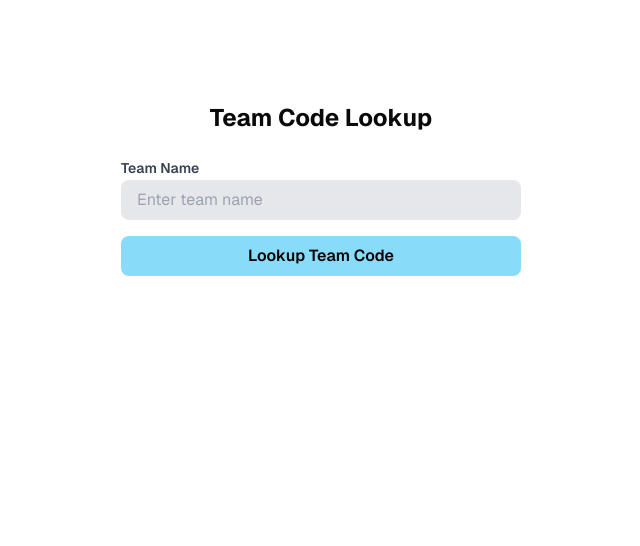
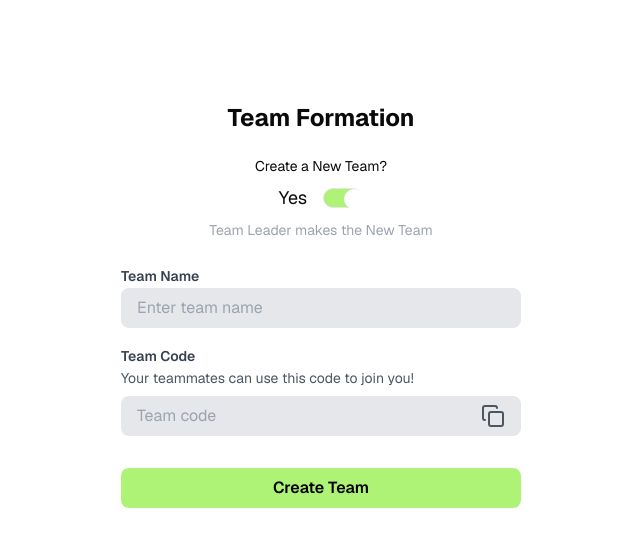
Before and after one commit to CodeChefVIT/clueminati-2.0-webapp, a Next.js app: page /team in a window 1280 px wide. Shown: the top 546 px of the page, without its empty margins (319-959 px from the left). Built offline with nearby package versions, Linux system fonts and the light colour scheme.

Commit message:
almostdone

```diff
--- a/src/app/team/page.tsx
+++ b/src/app/team/page.tsx
@@ -9,9 +9,9 @@ import { toast, ToastContainer } from 'react-toastify';
 import 'react-toastify/dist/ReactToastify.css';
 import axios from 'axios';
 
-
 const schema = z.object({
   teamName: z.string().min(1, { message: "Team name is required" }).trim(),
+  teamCode: z.string().optional(),
 });
 
 type FormData = z.infer<typeof schema>;
@@ -19,6 +19,7 @@ type FormData = z.infer<typeof schema>;
 export default function TeamLookup() {
   const [teamCode, setTeamCode] = useState<string | null>(null);
   const [teamName, setTeamName] = useState<string | null>(null);
+  const [isCreatingTeam, setIsCreatingTeam] = useState<boolean>(true);
 
   const {
     register,
@@ -29,17 +30,17 @@ export default function TeamLookup() {
   });
 
   const onSubmit: SubmitHandler<FormData> = async (data) => {
-    try {
+    const token = localStorage.getItem('token');
 
-      const token = localStorage.getItem('authToken');
-
-      // Check if token exists
     if (!token) {
       toast.error('Authentication token not found');
       return;
     }
 
-      const response = await axios.post('/api/auth/create', {
+    try {
+      if (isCreatingTeam) {
+        // Creating a new team
+        const response = await axios.post('/api/teams/create', {
           teamName: data.teamName,
         }, {
           headers: {
@@ -53,15 +54,33 @@ export default function TeamLookup() {
           setTeamCode(teamData.teamCode);
           toast.success(message);
         } else {
+          toast.error('Unexpected response status');
+        }
+      } else {
+        // Joining an existing team
+        if (!data.teamCode) {
+          toast.error('Team code is required');
+          return;
+        }
 
+        const response = await axios.post('/api/teams/join', {
+          teamCode: data.teamCode,
+        }, {
+          headers: {
+            Authorization: `Bearer ${token}`,
+          }
+        });
+
+        if (response.status === 200) {
+          toast.success('Successfully joined the team!');
+        } else {
           toast.error('Unexpected response status');
+        }
       }
     } catch (error) {
       if (axios.isAxiosError(error)) {
-
         toast.error(error.response?.data.message || 'Something went wrong');
       } else {
-
         toast.error('An unexpected error occurred');
       }
     }
@@ -69,7 +88,7 @@ export default function TeamLookup() {
 
   const handleCopyToClipboard = () => {
     if (teamCode) {
-      void navigator.clipboard.writeText(teamCode);
+      navigator.clipboard.writeText(teamCode);
       toast.success("Team code copied to clipboard!");
     }
   };
@@ -80,14 +99,42 @@ export default function TeamLookup() {
         onSubmit={handleSubmit(onSubmit)}
         className="bg-white p-6 rounded-lg w-full max-w-md mt-16"
       >
-        {/* Static Heading */}
         <h1 className="text-center mb-6 text-2xl font-bold leading-7">
-          Team Code Lookup
+          Team Formation
         </h1>
 
-        {/* Team Name Input */}
+        <div className="flex flex-col items-center mb-6">
+          <span className="text-sm font-normal mb-2">Create a New Team?</span>
+          <div className="flex items-center">
+            <span className="mr-4 text-lg">{isCreatingTeam ? "  Yes" : "  No"}</span>
+            <label className="inline-flex items-center cursor-pointer">
+              <div
+                className={`relative inline-flex items-center w-10 h-5 rounded-full border ${
+                  isCreatingTeam ? "bg-[#AEF276]" : "bg-[#88DBF9]"
+                }`}
+                onClick={() => setIsCreatingTeam(prevState => !prevState)}
+              >
+                <div
+                  className={`absolute left-0 top-0 w-5 h-5 bg-white rounded-full transition-transform ${
+                    isCreatingTeam ? "translate-x-5" : ""
+                  }`}
+                />
+              </div>
+            </label>
+          </div>
+          <div className="mt-2 text-gray-400 text-sm font-normal text-center">
+            {isCreatingTeam
+              ? "Team Leader makes the New Team"
+              : "Join an Existing Team"}
+          </div>
+        </div>
+
+        {isCreatingTeam ? (
+          <>
             <div className="mb-4">
-          <label htmlFor="teamName" className="font-semibold text-sm text-gray-700">Team Name</label>
+              <label htmlFor="teamName" className="font-semibold text-sm text-gray-700">
+                Team Name
+              </label>
               <input
                 {...register("teamName")}
                 className="w-full px-4 py-2 bg-gray-200 border-none rounded-lg focus:outline-none focus:ring-2 focus:ring-indigo-500"
@@ -100,26 +147,18 @@ export default function TeamLookup() {
               )}
             </div>
 
-        {/* Submit Button */}
-        <button
-          type="submit"
-          className="w-full py-2 rounded-lg font-semibold bg-[#88DBF9] text-black hover:bg-blue-700"
-        >
-          Lookup Team Code
-        </button>
-
-        {/* Conditionally render Team Code section */}
-        {teamCode && (
-          <div className="mt-6">
-            <label htmlFor="teamCode" className="font-semibold text-sm text-gray-700">Team Code</label>
+            <div className="mb-4">
+              <label htmlFor="teamCode" className="font-semibold text-sm text-gray-700">
+                Team Code
+              </label>
               <p className="text-gray-600 text-sm mb-2">
-              Your team code:
+                Your teammates can use this code to join you!
               </p>
               <div className="relative">
                 <input
                   className="w-full px-4 py-2 bg-gray-200 border-none rounded-lg focus:outline-none focus:ring-2 focus:ring-indigo-500"
                   placeholder="Team code"
-                value={teamCode}
+                  value={teamCode || ""}
                   readOnly
                 />
                 <button
@@ -130,8 +169,44 @@ export default function TeamLookup() {
                   <Copy className="text-gray-600 text-lg" />
                 </button>
               </div>
+              {errors.teamCode && (
+                <p className="text-red-500 text-xs mt-1">
+                  {errors.teamCode.message}
+                </p>
+              )}
+            </div>
+          </>
+        ) : (
+          <div className="mb-4">
+            <label htmlFor="teamCode" className="font-semibold text-sm text-gray-700">
+              Join a team
+            </label>
+            <p className="text-gray-500 text-sm mb-2">
+              Enter the code from your team to join them!
+            </p>
+            <input
+              {...register("teamCode")}
+              className="w-full px-4 py-2 bg-gray-200 border-none rounded-lg focus:outline-none focus:ring-2 focus:ring-indigo-500"
+              placeholder="Enter team code"
+            />
+            {errors.teamCode && (
+              <p className="text-red-500 text-xs mt-1">
+                {errors.teamCode.message}
+              </p>
+            )}
           </div>
         )}
+
+        <button
+          type="submit"
+          className={`w-full py-2 rounded-lg font-semibold ${
+            isCreatingTeam
+              ? "bg-[#AEF276] text-black hover:bg-green-700"
+              : "bg-[#88DBF9] text-black hover:bg-blue-700"
+          } mt-4`}
+        >
+          {isCreatingTeam ? "Create Team" : "Join Team"}
+        </button>
       </form>
       <ToastContainer />
     </div>
```
Lines whose indentation alone changed are shown as unchanged.
